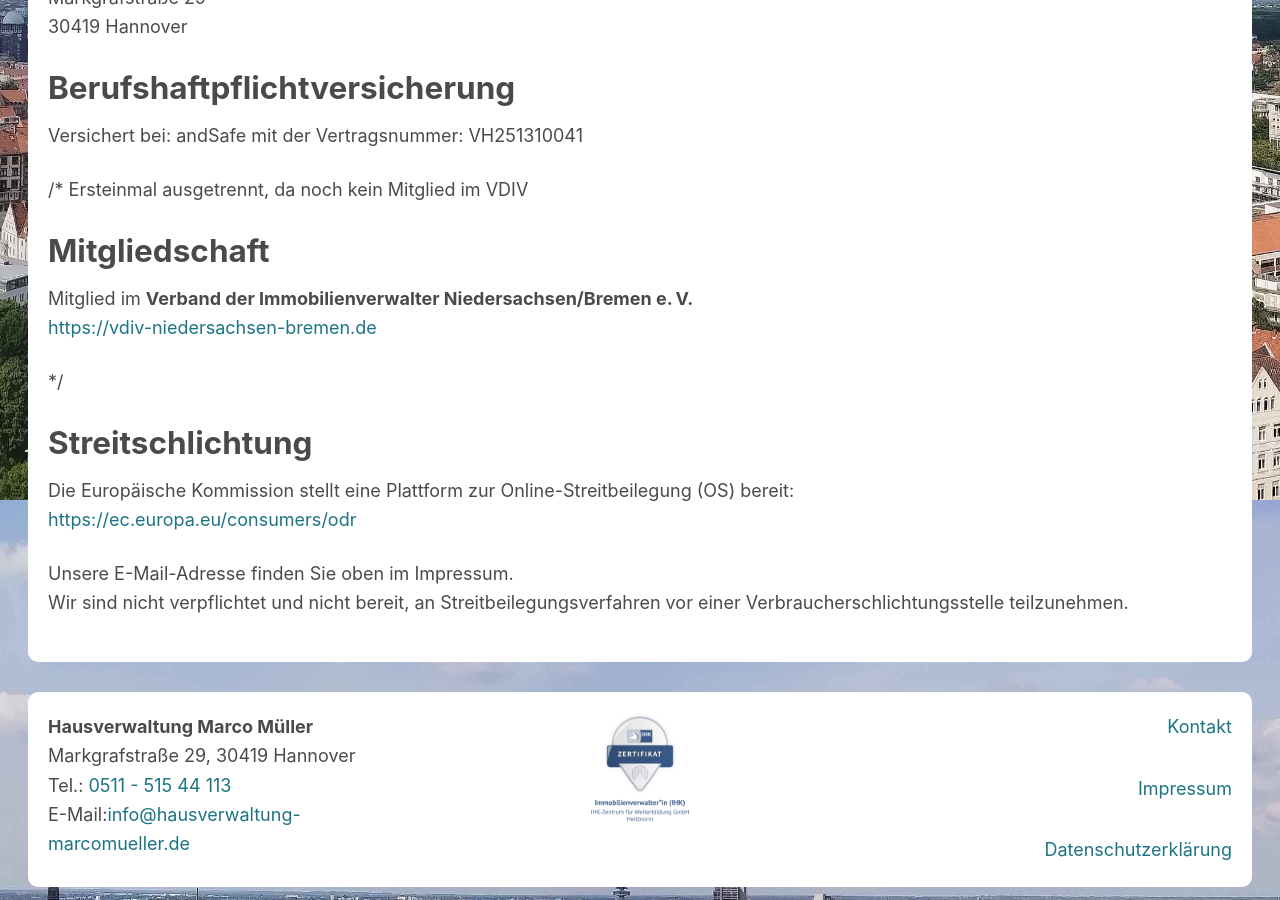
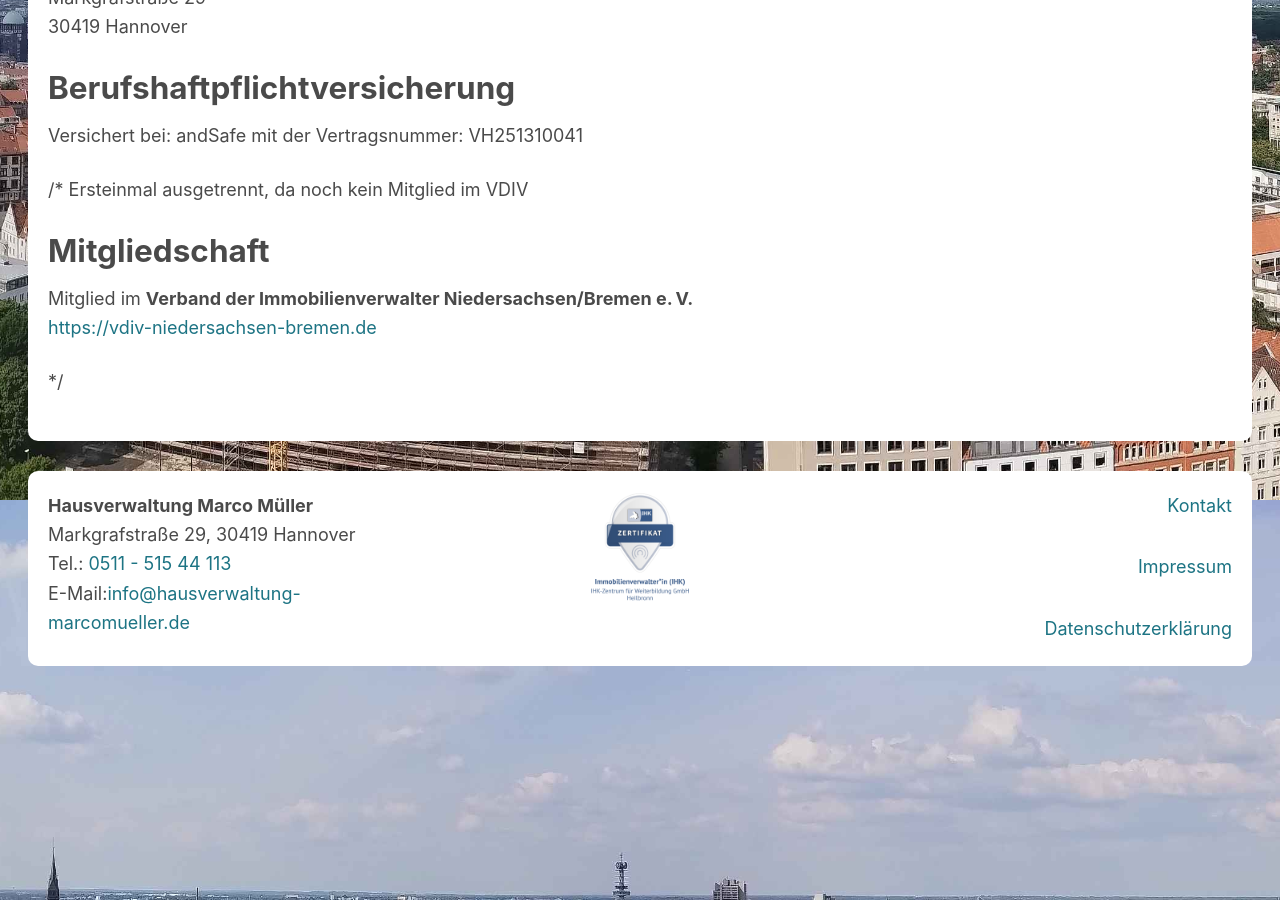
Before and after one commit to marek22k/hausverwaltung, a Jekyll site: the page built from impressum.md, in a window 1280 px wide and 900 px high, scrolled down 2200 px. Built offline with Jekyll 4.4.1, drawn with Linux system fonts in a browser that asks for light colours.

Commit message:
Update impressum.md

```diff
--- a/impressum.md
+++ b/impressum.md
@@ -53,10 +53,3 @@ Mitglied im **Verband der Immobilienverwalter Niedersachsen/Bremen e. V.**
 [https://vdiv-niedersachsen-bremen.de](https://vdiv-niedersachsen-bremen.de)
 
 */
-### Streitschlichtung
-
-Die Europäische Kommission stellt eine Plattform zur Online-Streitbeilegung (OS) bereit:
-[https://ec.europa.eu/consumers/odr](https://ec.europa.eu/consumers/odr)
-
-Unsere E-Mail-Adresse finden Sie oben im Impressum.
-Wir sind nicht verpflichtet und nicht bereit, an Streitbeilegungsverfahren vor einer Verbraucherschlichtungsstelle teilzunehmen.
```
